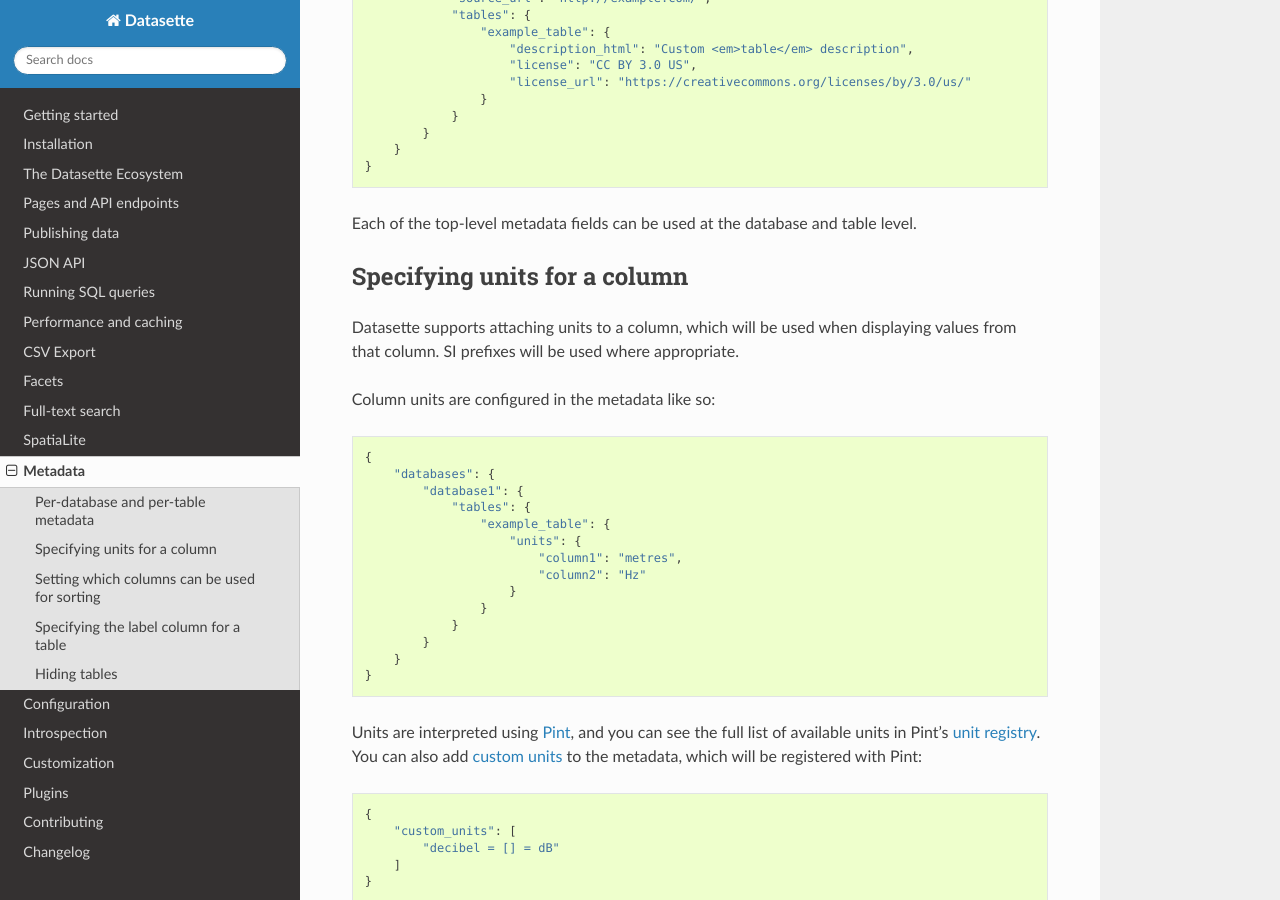
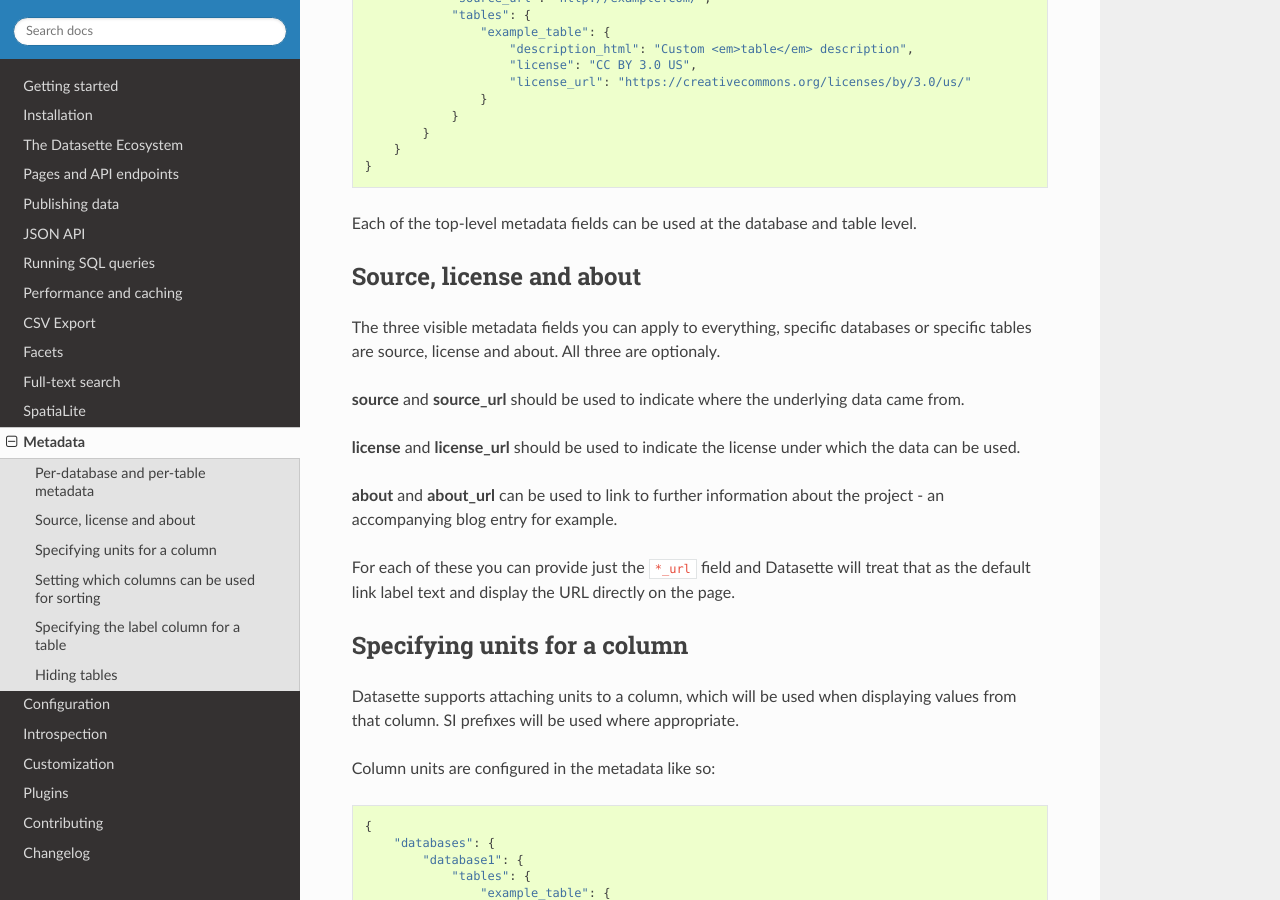
Before and after one commit to simonw/datasette, a Sphinx documentation site: the page built from docs/metadata.rst, in a window 1280 px wide and 900 px high, scrolled down 1016 px. Built offline with Sphinx 7.4.7 and the Read the Docs theme 2.0.0, drawn with Linux system fonts in a browser that asks for light colours.

Commit message:
Source, license and about docs - closes #475

```diff
--- a/docs/metadata.rst
+++ b/docs/metadata.rst
@@ -56,6 +56,19 @@
     }
 
 Each of the top-level metadata fields can be used at the database and table level.
+
+Source, license and about
+-------------------------
+
+The three visible metadata fields you can apply to everything, specific databases or specific tables are source, license and about. All three are optionaly.
+
+**source** and **source_url** should be used to indicate where the underlying data came from.
+
+**license** and **license_url** should be used to indicate the license under which the data can be used.
+
+**about** and **about_url** can be used to link to further information about the project - an accompanying blog entry for example.
+
+For each of these you can provide just the ``*_url`` field and Datasette will treat that as the default link label text and display the URL directly on the page.
 
 Specifying units for a column
 -----------------------------
```
